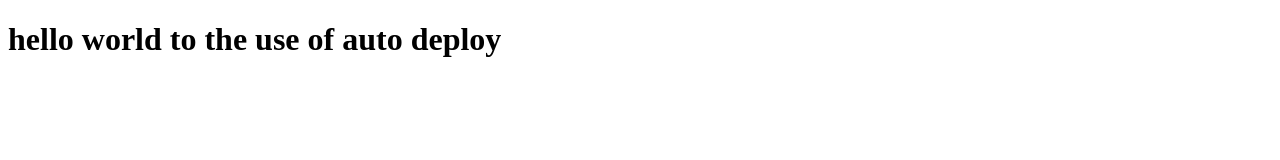
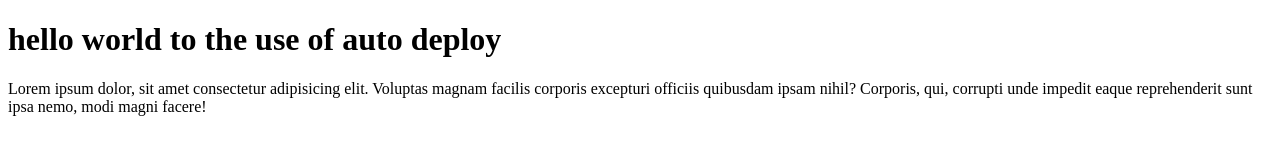
Before and after one commit to Sherooz297/BC20, a plain HTML site: page index.html in a window 1280 px wide. Drawn offline with Linux system fonts and the light colour scheme.

Commit message:
add a paragraph

```diff
--- a/index.html
+++ b/index.html
@@ -7,5 +7,6 @@
 </head>
 <body>
     <h1>hello world to the use of auto deploy</h1>
+    <p>Lorem ipsum dolor, sit amet consectetur adipisicing elit. Voluptas magnam facilis corporis excepturi officiis quibusdam ipsam nihil? Corporis, qui, corrupti unde impedit eaque reprehenderit sunt ipsa nemo, modi magni facere!</p>
 </body>
 </html>
```
